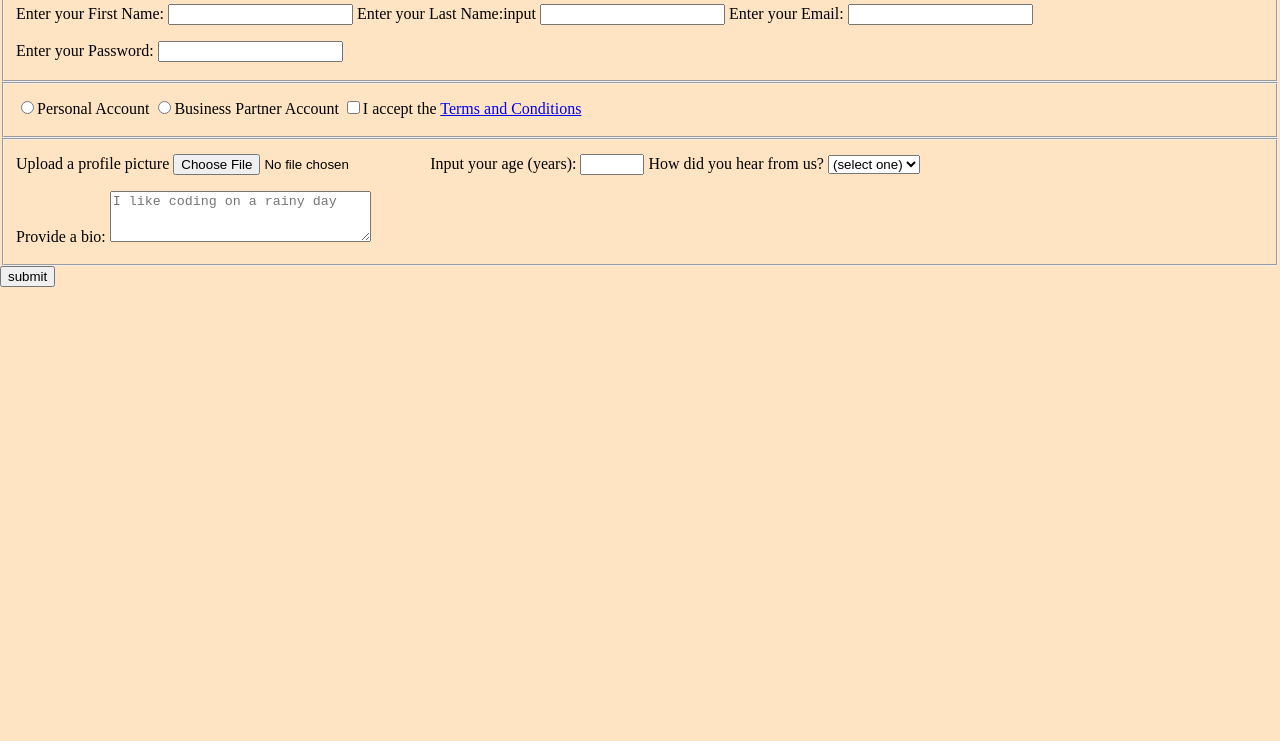
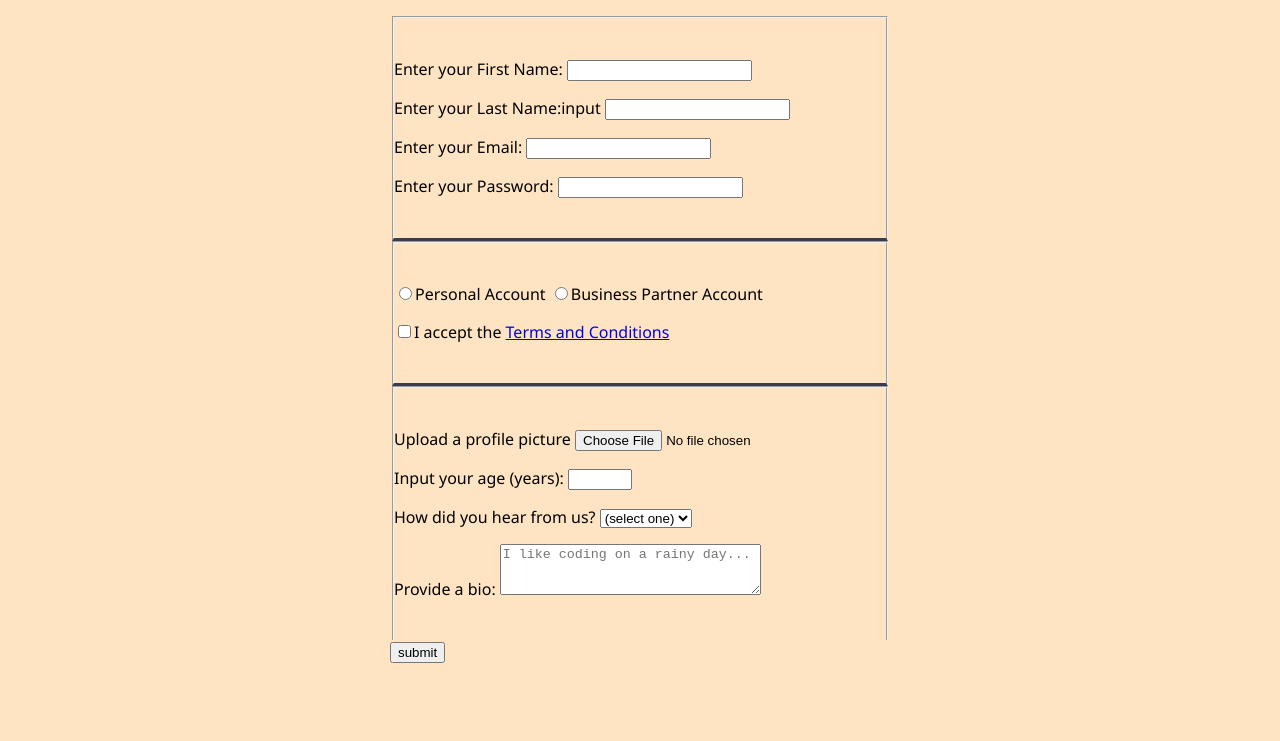
Before and after one commit to CatouKiri/kodego-week3, a plain HTML site: page index.html in a window 1280 px wide. Shown: the part 91-832 px from the top of the page. Drawn offline with Linux system fonts and the light colour scheme.

Commit message:
apply style to body, form, fieldset, h1, p

```diff
--- a/css/style.css
+++ b/css/style.css
@@ -4,6 +4,29 @@ body {
     margin: 0;
     background-color:bisque;
     color: black;
+    font-family: 'Segoe UI', Tahoma, Geneva, Verdana, sans-serif;
+    font-size: 16px;
+}
+
+h1, p {
+    margin: 1em auto;
+    text-align: center;
+}
+
+fieldset {
+    padding: 2rem 0;
+    border-bottom: 3px solid #3b3b4f;
+}
+
+fieldset:last-of-type {
+    border-bottom: none;
+}
+
+form {
+    margin: 0 auto;
+    max-width: 500px;
+    min-width: 300px;
+    width: 60%;
 }
 
 label {
--- a/index.html
+++ b/index.html
@@ -14,9 +14,9 @@
     <form action="">
     <!-- field set 1; firstName; lastName; email; password-->
     <fieldset>
-        <label for="#">Enter your First Name: <input type="text" required></label>
-        <label for="#">Enter your Last Name:input <input type="text" required></label>
-        <label for="#">Enter your Email: <input type="email" required></label>
+        <label for="#">Enter your First Name: <input type="text" name="first-name" required></label>
+        <label for="#">Enter your Last Name:input <input type="text" name="last-name" required></label>
+        <label for="#">Enter your Email: <input type="email" name="email" required></label>
         <label for="#">Enter your Password: <input type="password" minlength="8" pattern="[a-z0-5]{8}" required></label>
     </fieldset>
     <!-- field set 2 -->
@@ -27,20 +27,20 @@
     </fieldset>
     <!-- field set 3 -->
     <fieldset>
-        <label>Upload a profile picture <input type="file"></label>
-        <label for="#">Input your age (years): <input type="number" min="13" max="150"></label>
+        <label>Upload a profile picture <input type="file" name="file-upload"></label>
+        <label for="#">Input your age (years): <input type="number" min="13" max="150" name="age"></label>
         <label for="">How did you hear from us?
-            <select>
+            <select name="referrer">
                 <option value="">(select one)</option>
-                <option value="1">News</option>
-                <option value="2">Blog</option>
-                <option value="3">Forums</option>
-                <option value="4">Others</option>
+                <option value="1" name="news">News</option>
+                <option value="2" name="blog">Blog</option>
+                <option value="3" name="forums">Forums</option>
+                <option value="4" name="others">Others</option>
             </select>
         </label>
         <label for="#">
             Provide a bio:
-            <textarea name="" id="" cols="30" rows="3" placeholder="I like coding on a rainy day"></textarea>
+            <textarea name="bio" cols="30" rows="3" placeholder="I like coding on a rainy day..."></textarea>
         </label>
     </fieldset>
     <input type="submit" value="submit">
```
